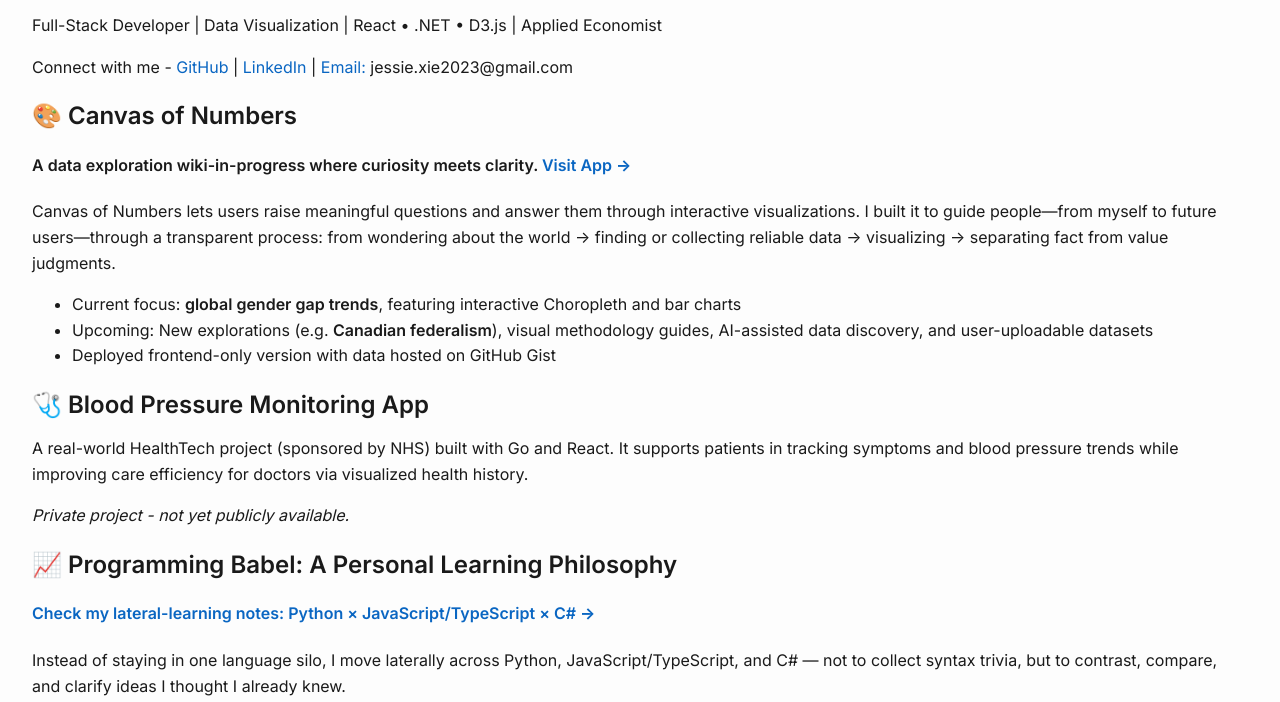
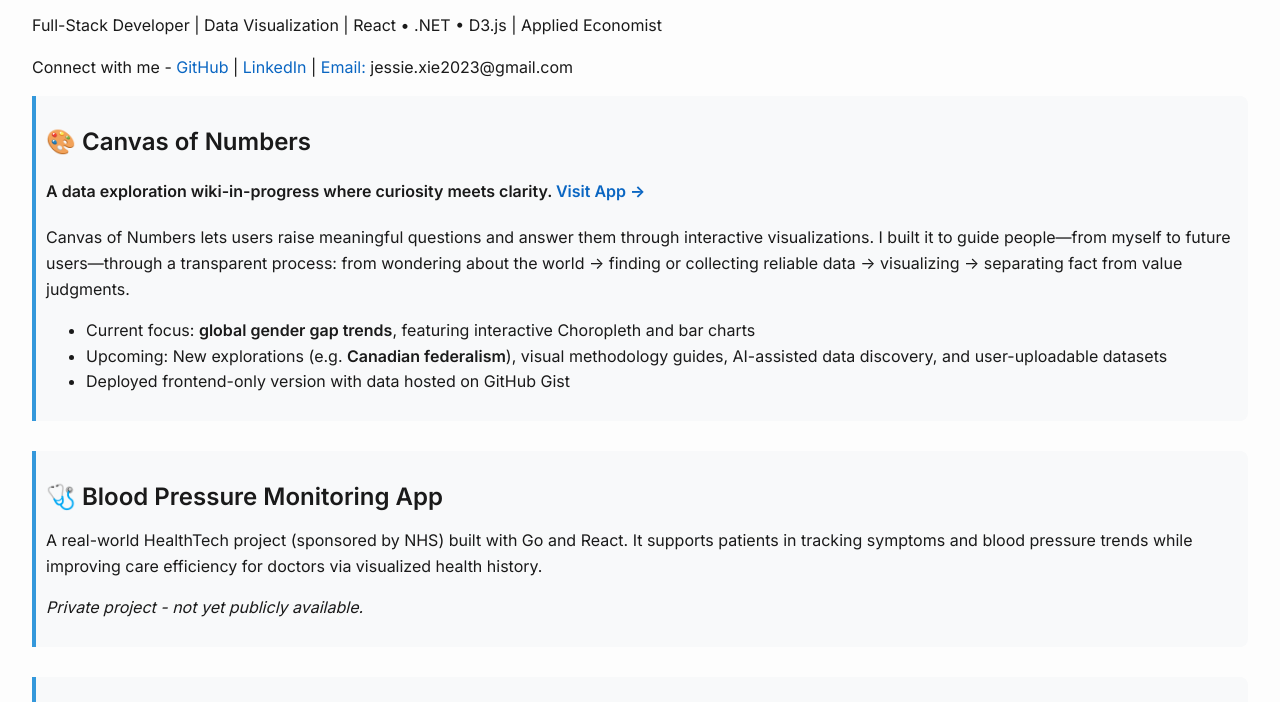
Before and after one commit to jxevergrow/jxevergrow.github.io, a plain HTML site: page index.html in a window 1280 px wide. Shown: the part 98-800 px from the top of the page. Drawn offline with Linux system fonts and the light colour scheme.

Commit message:
styling project cards

```diff
--- a/index.css
+++ b/index.css
@@ -26,3 +26,12 @@ body {
   section {
     margin-bottom: 2.5rem;
   }
+
+.project-card  {
+    background-color: #f8f9fa;
+    padding: 10px;
+    border-left: 4px solid #3498db;
+    margin-bottom: 30px;
+    border-radius: 0 8px 8px 0;
+    line-height: 1.6;
+}
```
